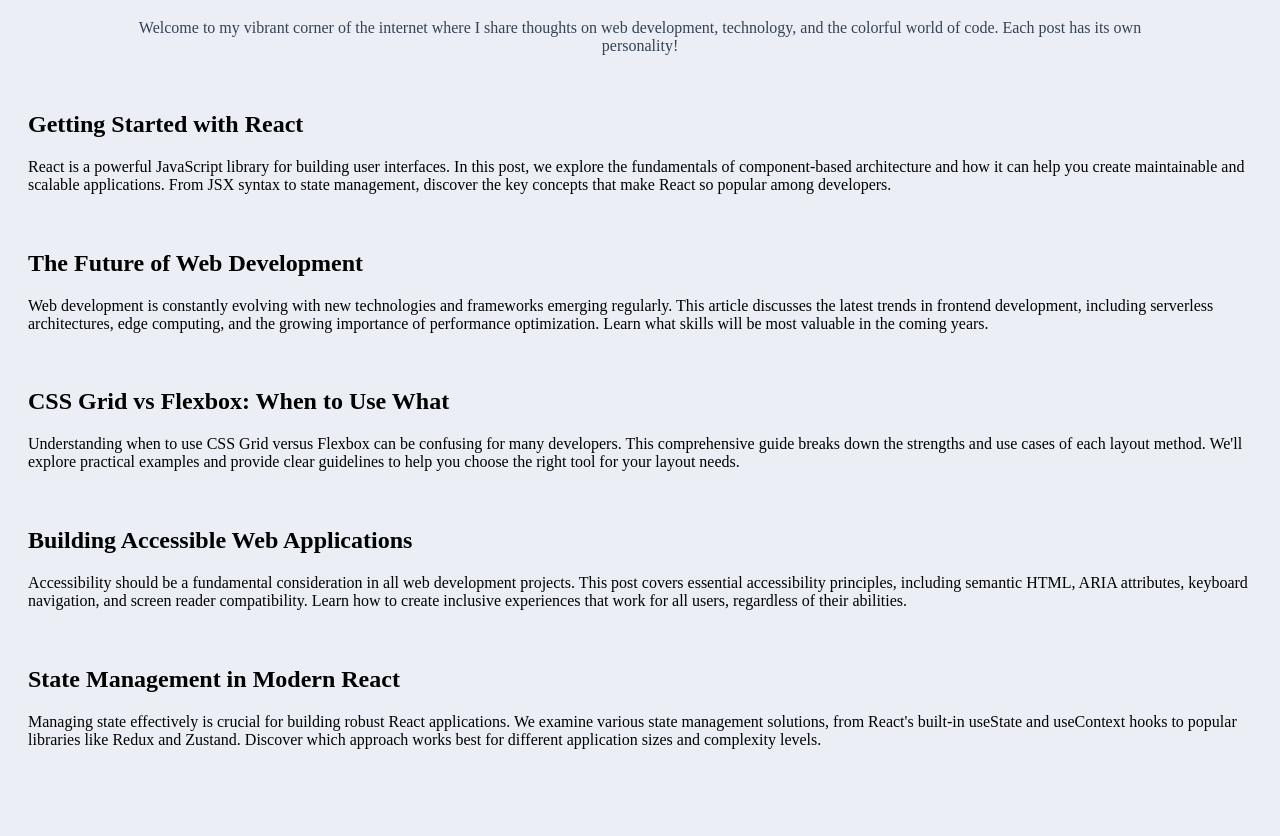
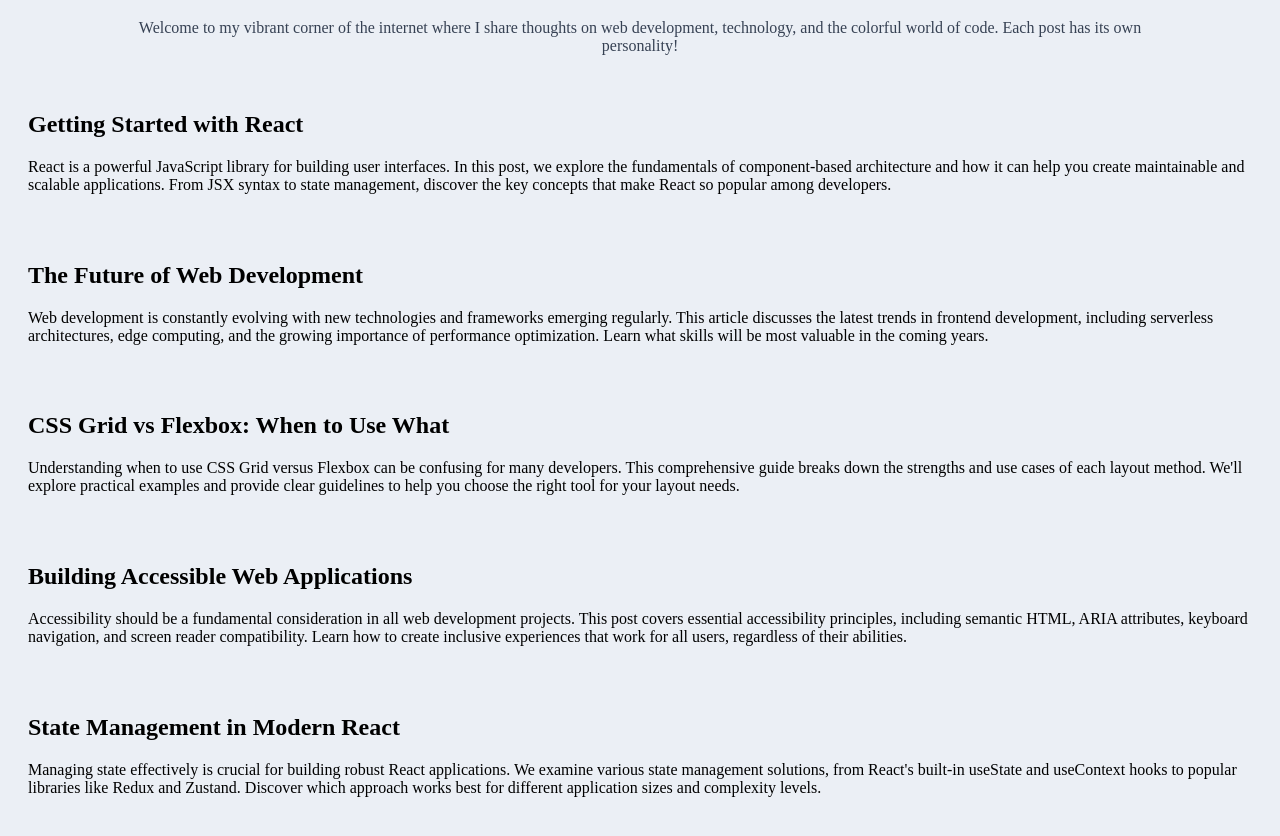
Before and after one commit to r-el/pseudo-selectors, a plain HTML site: page index.html in a window 1280 px wide. Shown: the part 84-920 px from the top of the page. Before the commit the page ends 877 px from the top, so only its background shows below. Drawn offline with Linux system fonts and the light colour scheme.

Commit message:
Update gap property in cards container to use CSS variable for consistency

```diff
--- a/style.css
+++ b/style.css
@@ -39,6 +39,6 @@ header {
   flex-wrap: wrap;
   flex-direction: column;
   justify-content: center;
-  gap: 20px;
+  gap: calc(var(--spacing) * 8);
   padding: 20px;
 }
```
